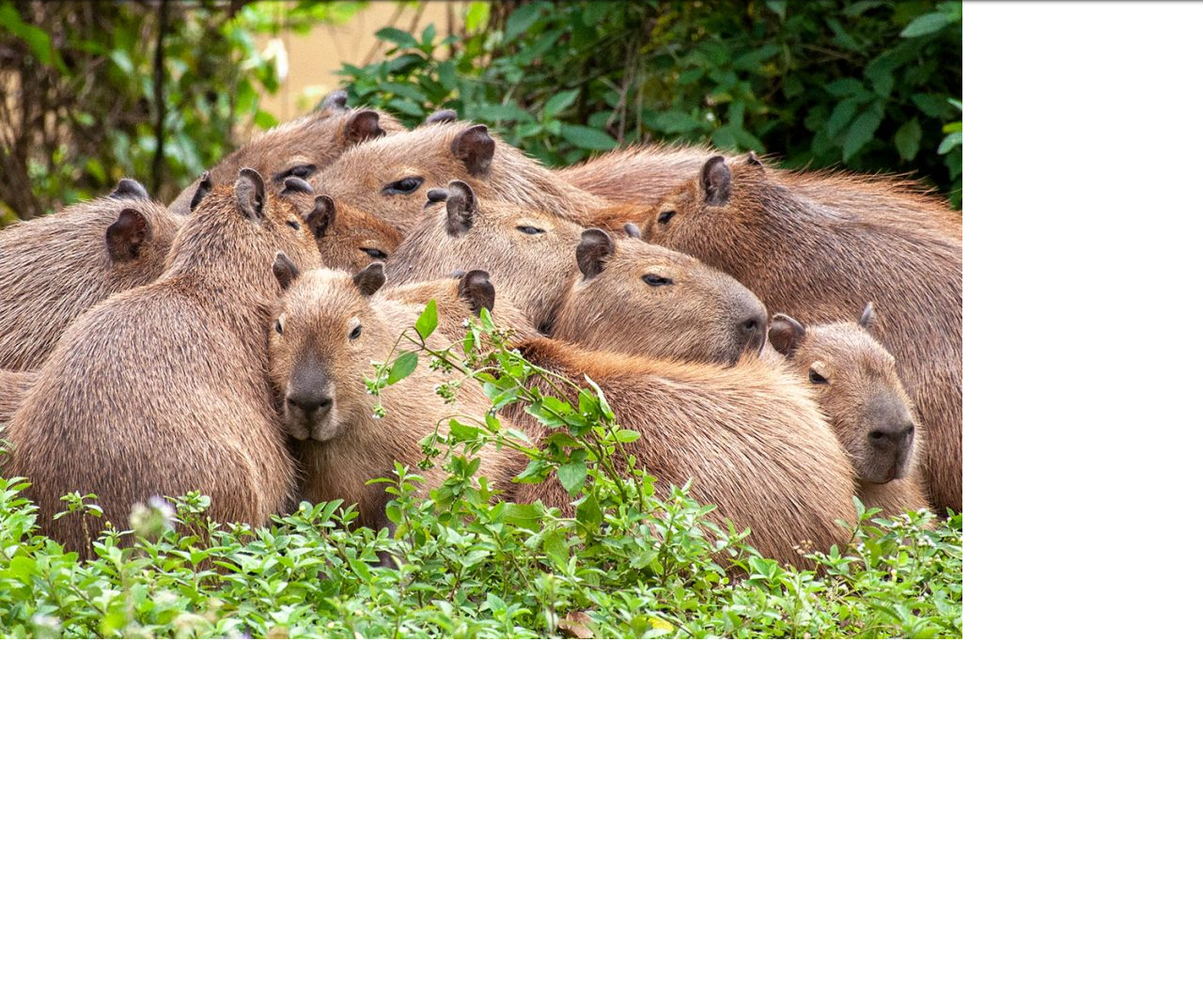
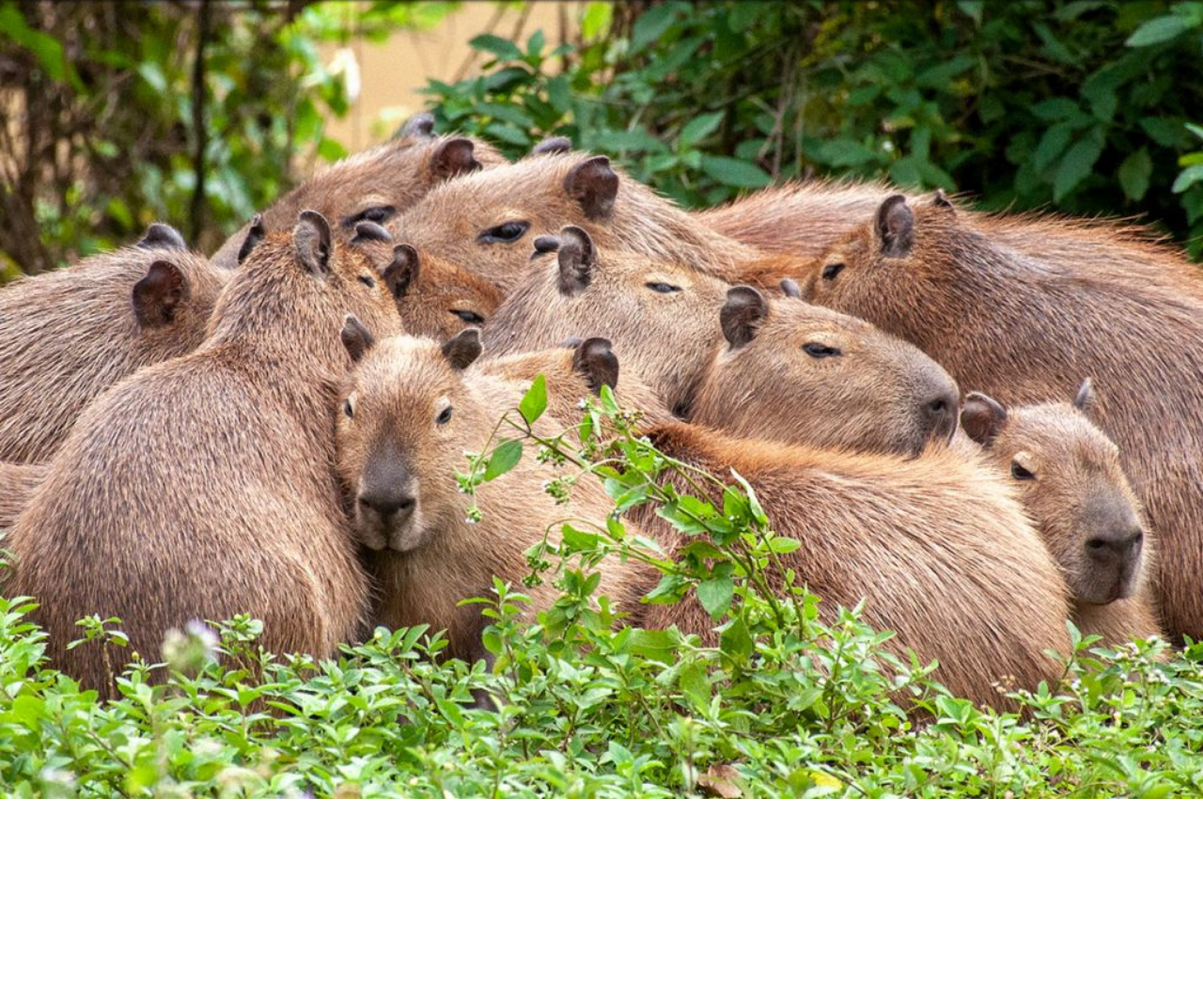
Before and after one commit to Anosmiko97/PROGWEB, a PHP site: page / in a window 1280 px wide. Shown: the part 158-1207 px from the top of the page at 94% size. Run offline with PHP 8.4, Linux system fonts and the light colour scheme; some libraries are stand-ins or nearby versions.

Commit message:
Imagne de capivaras ocupa 100% del contenedor

```diff
--- a/tarea5/css/style.css
+++ b/tarea5/css/style.css
@@ -88,6 +88,10 @@ nav {
     align-items: center;
 }
 
+.all-with {
+    width: 100%;
+}
+
 /* El tamano es el mismo que el del titulo */
 .uabsc-container img {
     width: 3.5rem;
--- a/tarea5/index.html
+++ b/tarea5/index.html
@@ -37,7 +37,7 @@
         </div>
     </header>
     <main>
-        <img src="./media/capivaras.jpg" alt="">
+        <img src="./media/capivaras.jpg" class="all-with" alt="">
 
     </main>
     <footer></footer>
```
